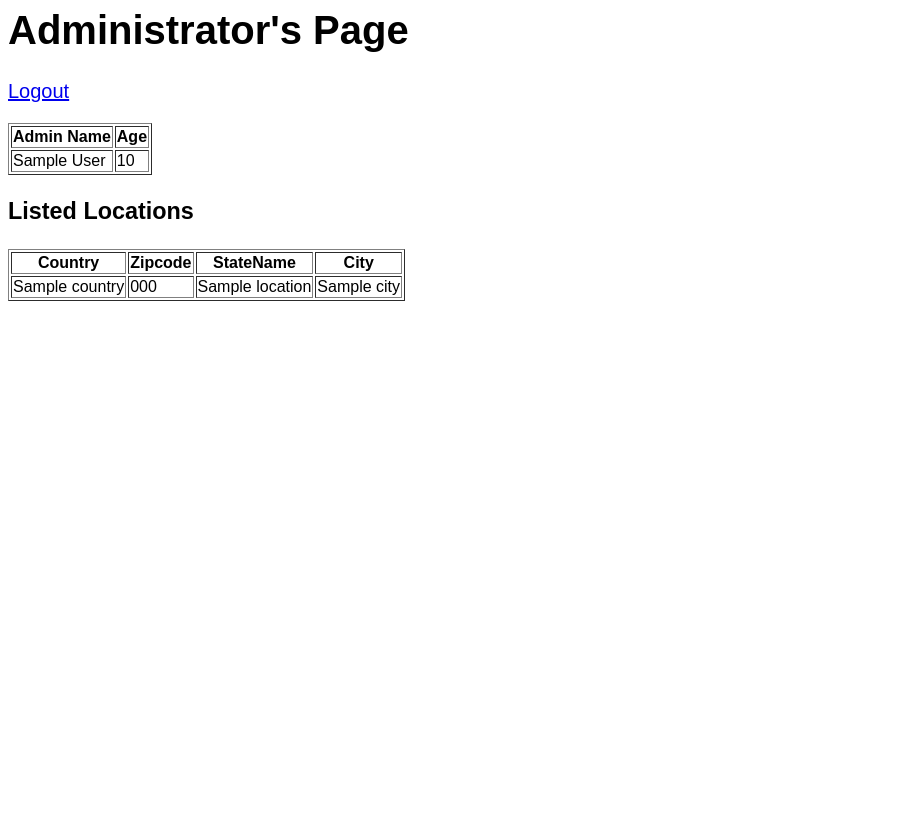
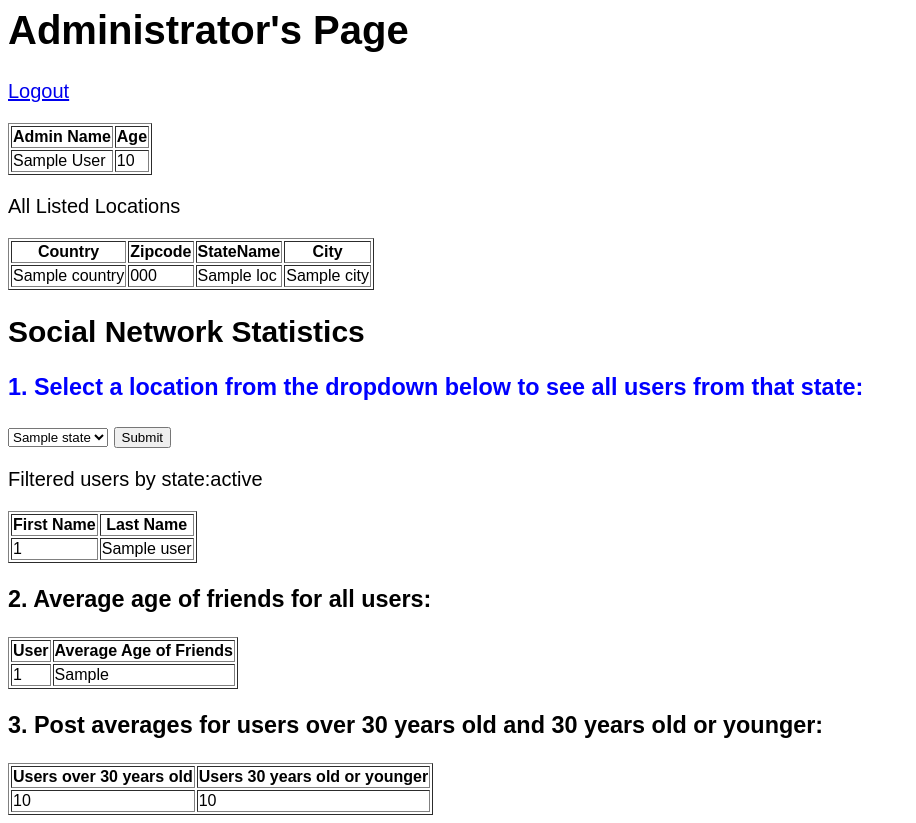
Before and after one commit to eakelly/social-network, a Flask app: template webserver/templates/admin_page.html in a window 1280 px wide. Shown: the whole page, without its empty margins (0-916 px from the left). Before the commit the page ends 301 px from the top, so only its background shows below. Run offline with Flask 2, Linux system fonts and the light colour scheme; the template is opened without the code that fills it: most values are stand-ins (such as "Sample title", 1, 10 or a date in 2020); parts of the project's set-up code (start-up, migrations or seed data) failed here and were passed over.

Commit message:
Cool queries (#12)
* Add some statistics about the network

* add interactive query to filter users by location

Co-authored-by: Elizabeth Kelly <elizabethkelly@Elizabeths-Air.lan>

```diff
--- a/webserver/server.py
+++ b/webserver/server.py
@@ -257,16 +257,43 @@
         return render_template('index.html')
 
 
-@app.route('/admin_page/<string:id>', methods=["GET"])
+@app.route('/admin_page/<string:id>', methods=["GET", "POST"])
 def admin_page(id):
-  if "GET" == request.method:
-    user_info_query = application.user_info.fetch_user_info(id)
-    user_info = g.conn.execute(user_info_query)
 
-    admin_page_locations_query = application.admin_page.fetch_locations()
-    admin_page_locations = g.conn.execute(admin_page_locations_query)
-    return render_template('admin_page.html', info=user_info, locations=admin_page_locations)
+  filter = {"state":"none", "users":[]}
+  try:
+      if "POST" == request.method:
+          input_state  = request.form['state_name']
+          query =  text("SELECT U.first_name, U.last_name  \
+                          FROM Users U,(SELECT I.user_id \
+                                        FROM located_in I, locations L \
+                                        WHERE I.zipcode = L.zipcode \
+                                              AND L.state_name = '{}')\
+                                        AS state_users \
+                          WHERE state_users.user_id = U.user_id; \
+                          ".format(input_state))
+          cursor = g.conn.execute(query)
+          for c in cursor:
+              filter["users"].append(c)
+          filter["state"] = input_state
+  except Exception as e:
+        print(e)
 
+  user_info_query = application.user_info.fetch_user_info(id)
+  user_info = g.conn.execute(user_info_query)
+
+  admin_page_locations_query = application.admin_page.fetch_locations()
+  admin_page_locations = g.conn.execute(admin_page_locations_query)
+
+  avg_age_of_friends_query = application.admin_page.get_avg_age_of_friends()
+  avg_age_of_friends = g.conn.execute(avg_age_of_friends_query)
+
+  post_stats_query = application.admin_page.get_post_stats()
+  post_stats = g.conn.execute(post_stats_query)
+
+  all_states = g.conn.execute("SELECT DISTINCT state_name from locations;")
+
+  return render_template('admin_page.html', info=user_info, locations=admin_page_locations, avg_age_of_friends=avg_age_of_friends, post_stats=post_stats, all_states=all_states, filter=filter)
 
 @app.route("/delete_post", methods=['GET'])
 # Todo: @login_required
--- a/webserver/templates/admin_page.html
+++ b/webserver/templates/admin_page.html
@@ -10,7 +10,8 @@
 <body>
   <h1>Administrator's Page</h1>
   <p><a href="/">Logout</a></p>
-<p style="color: red;">{{error}}</p>
+  <p style="color: red;">{{error}}</p>
+
 <table border="1">
     <tr>
         <th>Admin Name</th>
@@ -23,7 +24,8 @@
         </tr>
     {%endfor%}
 </table>
-<h3>Listed Locations</h3>
+
+<p>All Listed Locations</p>
 <table border="1">
     <tr>
         <th>Country</th>
@@ -31,12 +33,66 @@
         <th>StateName</th>
         <th>City</th>
     </tr>
-    {%for location in locations%}
+    {%for loc in locations%}
         <tr>
-            <td>{{location.country}}</td>
-            <td>{{location.zipcode}}</td>
-            <td>{{location.state_name}}</td>
-            <td>{{location.city}}</td>
+            <td>{{loc.country}}</td>
+            <td>{{loc.zipcode}}</td>
+            <td>{{loc.state_name}}</td>
+            <td>{{loc.city}}</td>
+        </tr>
+    {%endfor%}
+</table>
+
+<h2>Social Network Statistics</h2>
+<h3 style="color: blue;">1. Select a location from the dropdown below to see all users from that state:</h3>
+<form action={{"/admin_page/0"}} method="POST">
+	<select name="state_name" id="state_name">
+		{%for state in all_states%}
+		<option value='{{state.state_name}}'>{{state.state_name}}</option>
+		{%endfor%}
+	</select>
+	<input type="submit" name="submit" id="submit"/>
+</form>
+
+{%if filter.state != "none"%}
+<p>Filtered users by state:{{filter.state}}</p>
+<table border="1">
+    <tr>
+        <th>First Name</th>
+        <th>Last Name</th>
+    </tr>
+    {%for users in filter.users%}
+        <tr>
+            <td>{{users[0]}}</td>
+	    <td>{{users[1]}}</td>
+        </tr>
+    {%endfor%}
+</table>
+{%endif%}
+
+<h3>2. Average age of friends for all users:</h3>
+<table border="1">
+    <tr>
+        <th>User</th>
+        <th>Average Age of Friends</th>
+    </tr>
+    {%for avg in avg_age_of_friends%}
+        <tr>
+            <td>{{avg.user_id}}</td>
+            <td>{{avg.avg_age_of_friends}}</td>
+        </tr>
+    {%endfor%}
+</table>
+<h3>3. Post averages for users over 30 years old and 30 years old or younger:</h3>
+<table border="1">
+    <tr>
+      <th>Users over 30 years old</th>
+      <th>Users 30 years old or younger</th>
+    </tr>
+    {%for stat in post_stats%}
+        <tr>
+            <td>{{stat.over_30_post_avg}}</td>
+            <td>{{stat.leq_30_post_avg}}</td>
         </tr>
     {%endfor%}
 </table>
```
Also changed, not shown: webserver/application/admin_page.py (+34 -0 lines).
